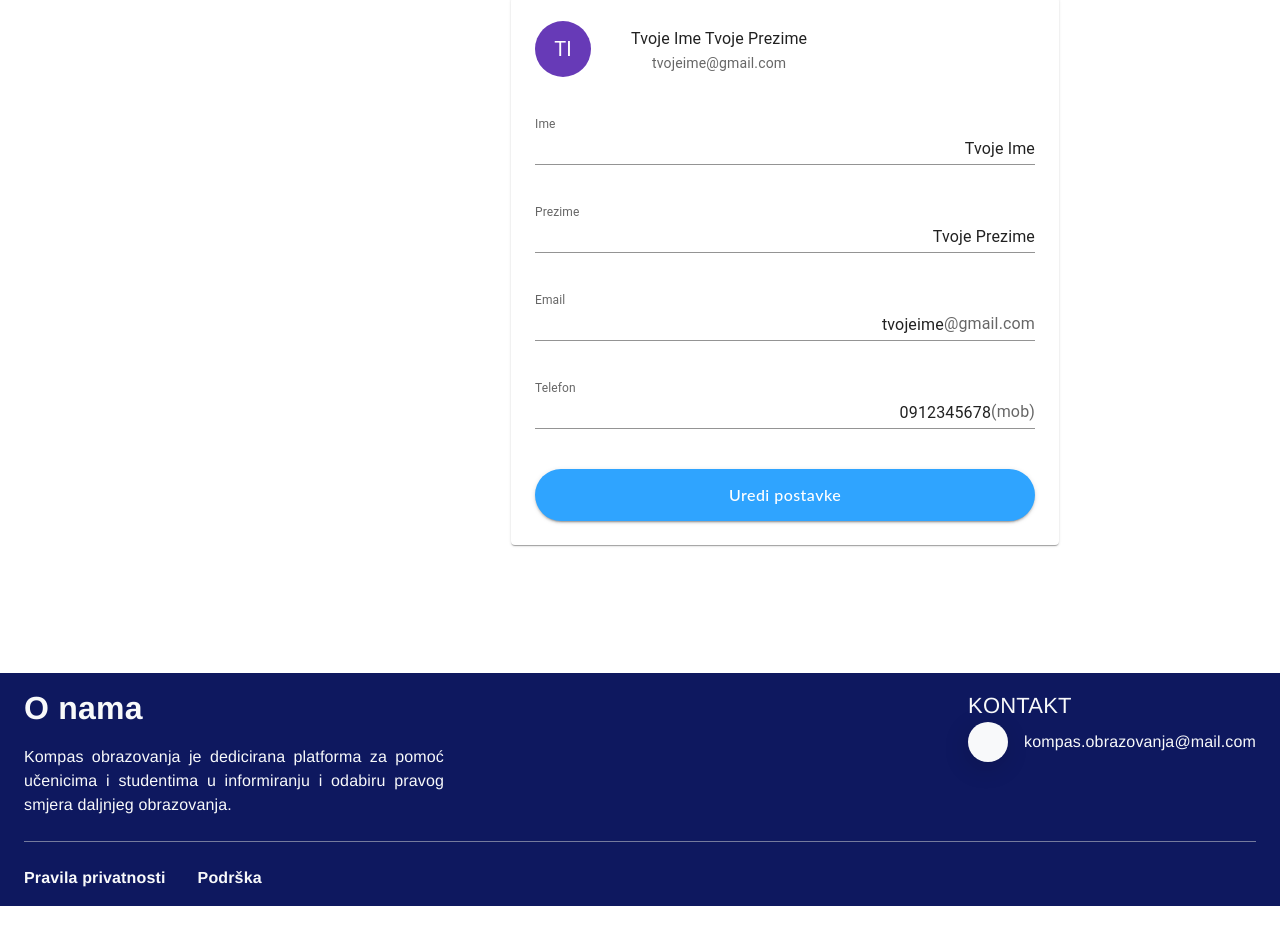
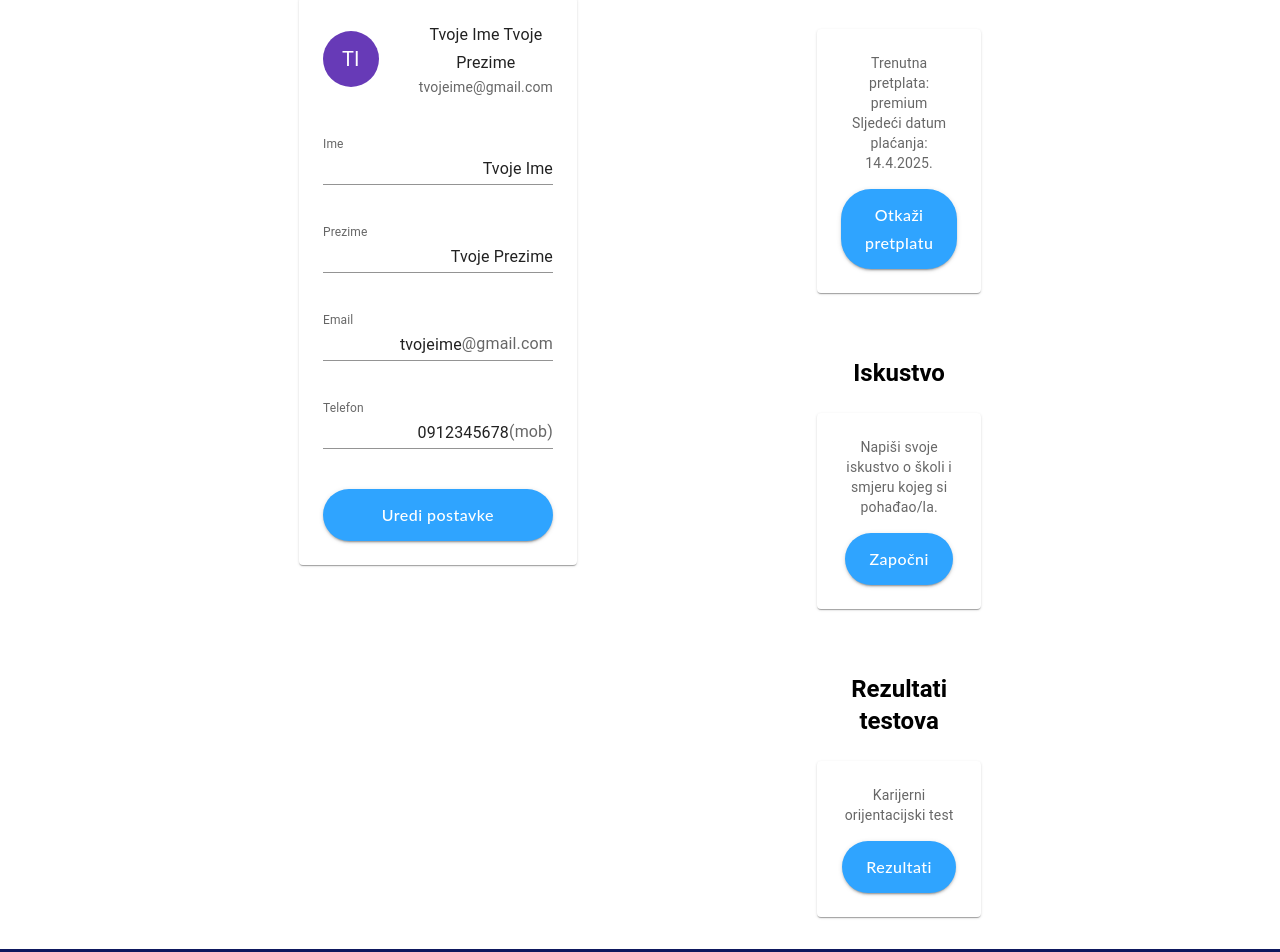
Before and after one commit to JanIvancic/kompas-obrazovanja, a React (Create React App) app in the folder frontend/: page /profile in a window 1280 px wide. Shown: the part 186-1138 px from the top of the page. Before the commit the page ends 1092 px from the top, so only its background shows below. Built offline with nearby package versions, Linux system fonts and the light colour scheme; some icons are missing.

Commit message:
add the rest of the components to the profile page

```diff
--- a/frontend/src/components/ProfilePage.jsx
+++ b/frontend/src/components/ProfilePage.jsx
@@ -195,7 +195,53 @@ export default function ProfilePage() {
           </Card>
         </Box>
 
+        {/* Desni sadržaj */}
+        <Box sx={{ flex: 1, maxWidth: "calc(50% - 90px)", mr: "60px" }}>
+          <Stack spacing={8}>
+            {/* Premium korisnik */}
+            <Box sx={{ width: "100%" }}>
+              <Typography variant="h5" sx={{ mb: 3, fontWeight: 600 }}>Premium korisnik</Typography>
+              <Card sx={{ p: 3 }}>
+                <Typography variant="body2" color="text.secondary" sx={{ mb: 2 }}>
+                  Trenutna pretplata: premium
+                  <br />
+                  Sljedeći datum plaćanja: 14.4.2025.
+                </Typography>
+                <Button variant="contained" sx={{ ...buttonStyle }}>
+                  Otkaži pretplatu
+                </Button>
+              </Card>
+            </Box>
 
+            {/* Iskustvo */}
+            <Box sx={{ width: "100%" }}>
+              <Typography variant="h5" sx={{ mb: 3, fontWeight: 600 }}>Iskustvo</Typography>
+              <Card sx={{ p: 3 }}>
+                <Typography variant="body2" color="text.secondary" sx={{ mb: 2 }}>
+                  Napiši svoje iskustvo o školi i smjeru kojeg si pohađao/la.
+                </Typography>
+                <Button variant="contained" sx={{ ...buttonStyle }}>
+                  Započni
+                </Button>
+              </Card>
+            </Box>
+
+            {/* Rezultati testova */}
+            <Box sx={{ width: "100%" }}>
+              <Typography variant="h5" sx={{ mb: 3, fontWeight: 600 }}>Rezultati testova</Typography>
+              <Card sx={{ p: 3 }}>
+                <Typography variant="body2" color="text.secondary" sx={{ mb: 2 }}>
+                  Karijerni orijentacijski test
+                </Typography>
+                <Button variant="contained" sx={{ ...buttonStyle }}>
+                  Rezultati
+                </Button>
+              </Card>
+            </Box>
+          </Stack>
+        </Box>
+         {/* Desni razmak za reklame */}
+         <Box sx={{ width: "50px" }} />
       </Stack>
     </Container>
   );
```
